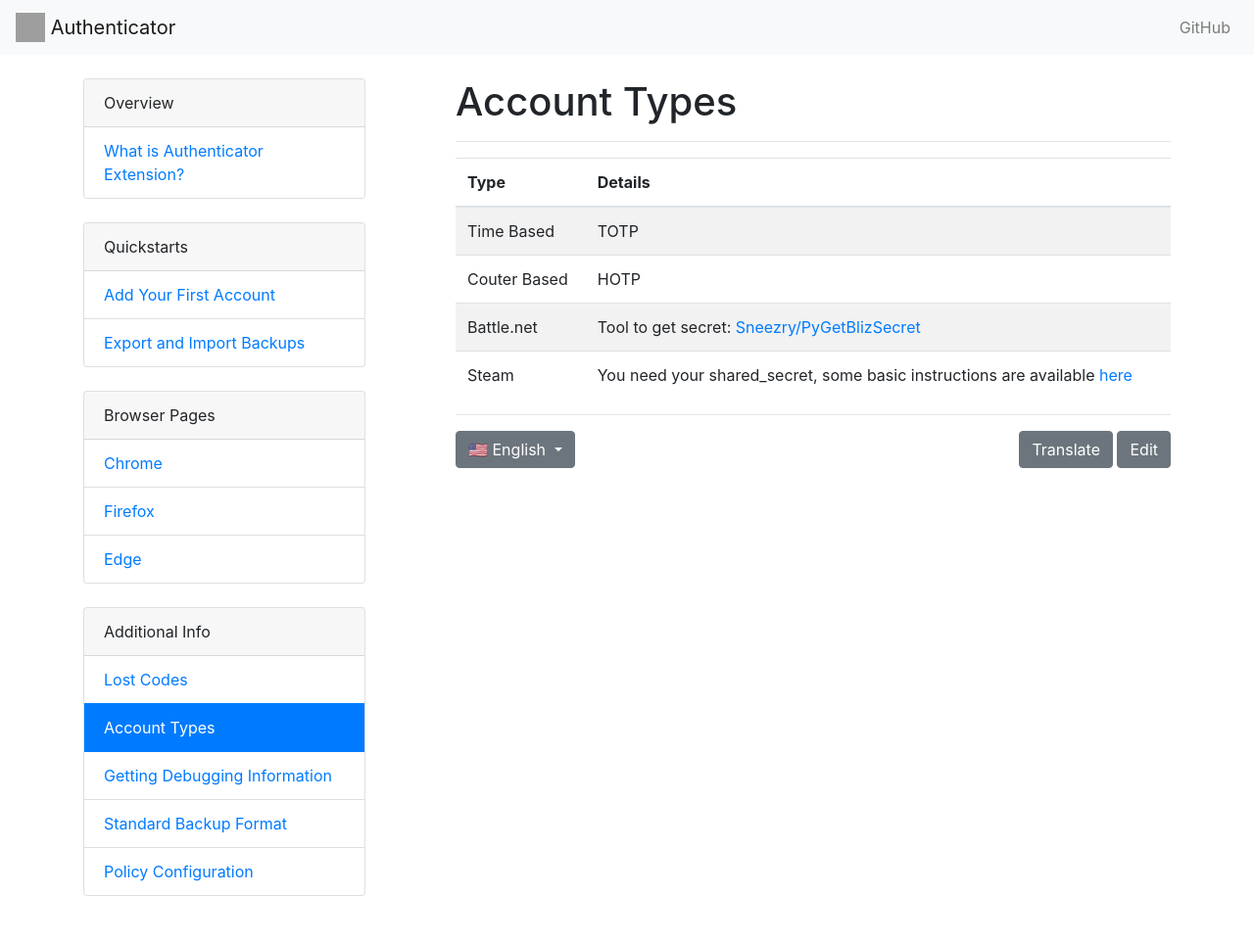
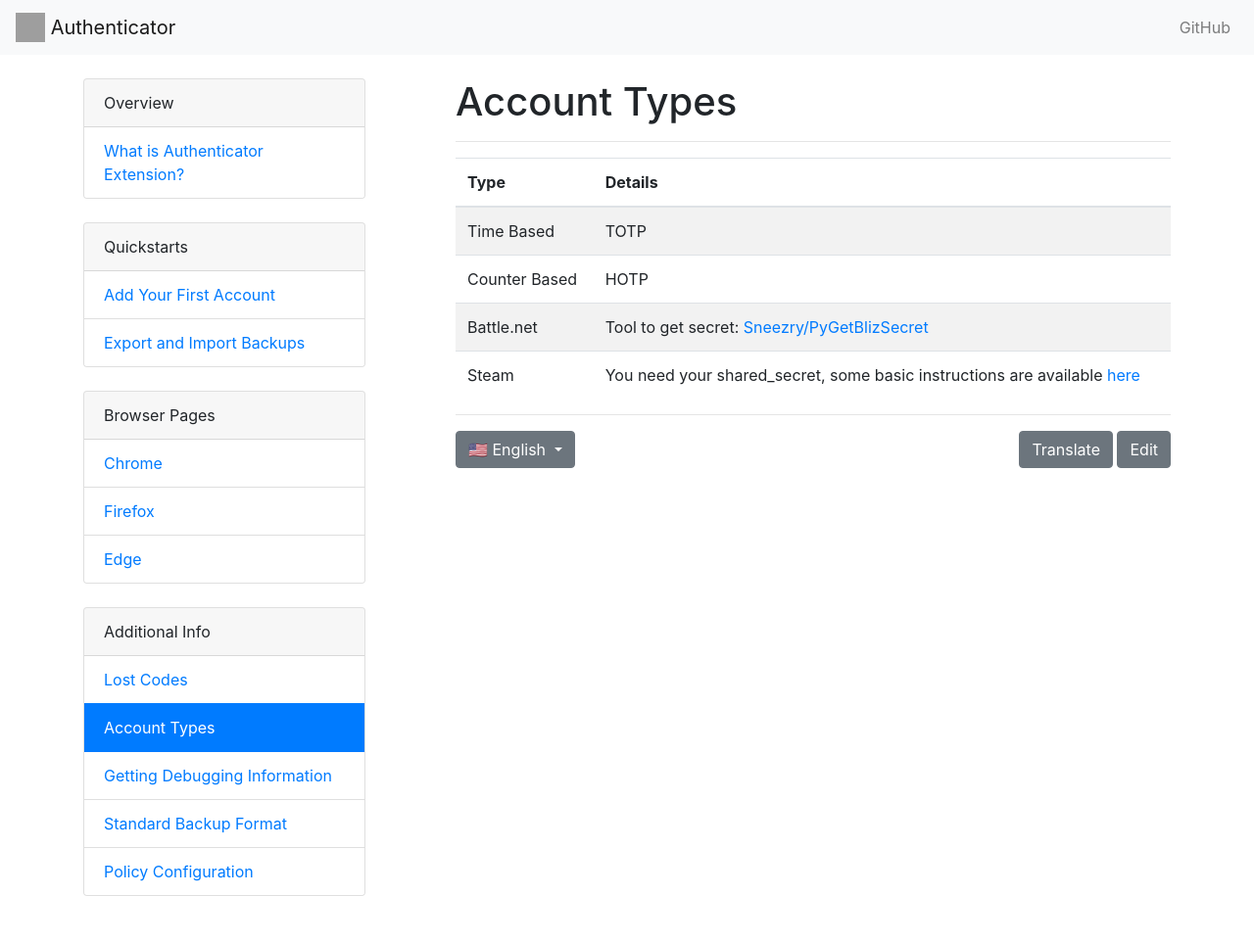
Before and after one commit to Authenticator-Extension/authenticator.cc, a Jekyll site: the page built from docs/en/account-types.md, in a window 1280 px wide. Shown: the whole page at 98% size. Built offline with Jekyll 4.4.1, drawn with Linux system fonts in a browser that asks for light colours; our own code applies the rules of GitHub Pages for plain Markdown files; grey boxes are pictures that could not be loaded.

Commit message:
Update account-types.md

```diff
--- a/docs/en/account-types.md
+++ b/docs/en/account-types.md
@@ -8,7 +8,7 @@ ver: 1
 | Type | Details |
 | ---- | ------ |
 | Time Based | TOTP |
-| Couter Based | HOTP |
+| Counter Based | HOTP |
 | Battle.net | Tool to get secret: [Sneezry/PyGetBlizSecret](https://github.com/Sneezry/PyGetBlizSecret/) |
 | Steam | You need your shared_secret, some basic instructions are available [here](https://github.com/SteamTimeIdler/stidler/wiki/Getting-your-%27shared_secret%27-code-for-use-with-Auto-Restarter-on-Mobile-Authentication#getting-shared-secret-from-android-windows) |
 {: .table .table-striped}
```
